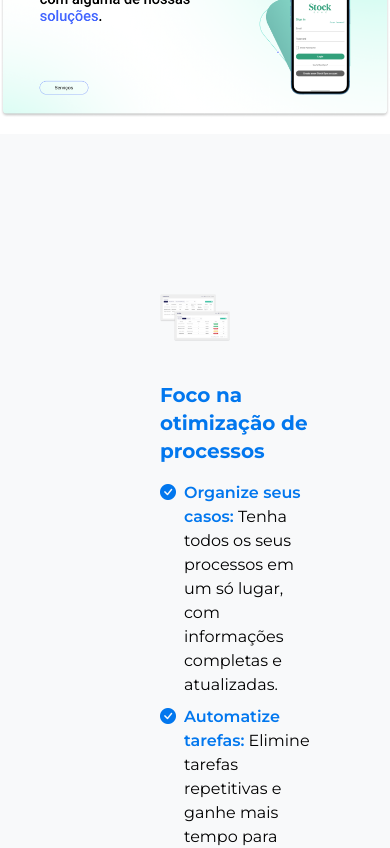
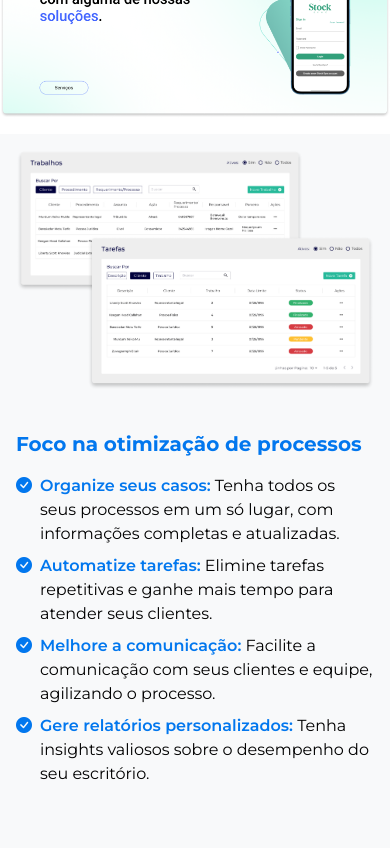
Before and after one commit to Hugodelima/avaliacao_SoftOwn, a React (Vite) app: page / in a window 390 px wide. Shown: the part 780-1628 px from the top of the page. Built offline with nearby package versions, Linux system fonts and the light colour scheme.

Commit message:
fix(ImageAndText): adjust responsive to mobile

```diff
--- a/src/components/ImageAndText.tsx
+++ b/src/components/ImageAndText.tsx
@@ -15,7 +15,7 @@ function ImageAndText({direction, imageComponent,title,description,listMarcation
   return (
 
     <>
-      <div className={`flex ${flexDirectionClass} xl:flex-nowrap p-40 gap-10 ${backgroundClass}`}>
+      <div className={`flex ${flexDirectionClass} xl:flex-nowrap md:p-40 p-4 gap-10 ${backgroundClass}`}>
         {direction === 'L' ? (
 
           <div>
```
